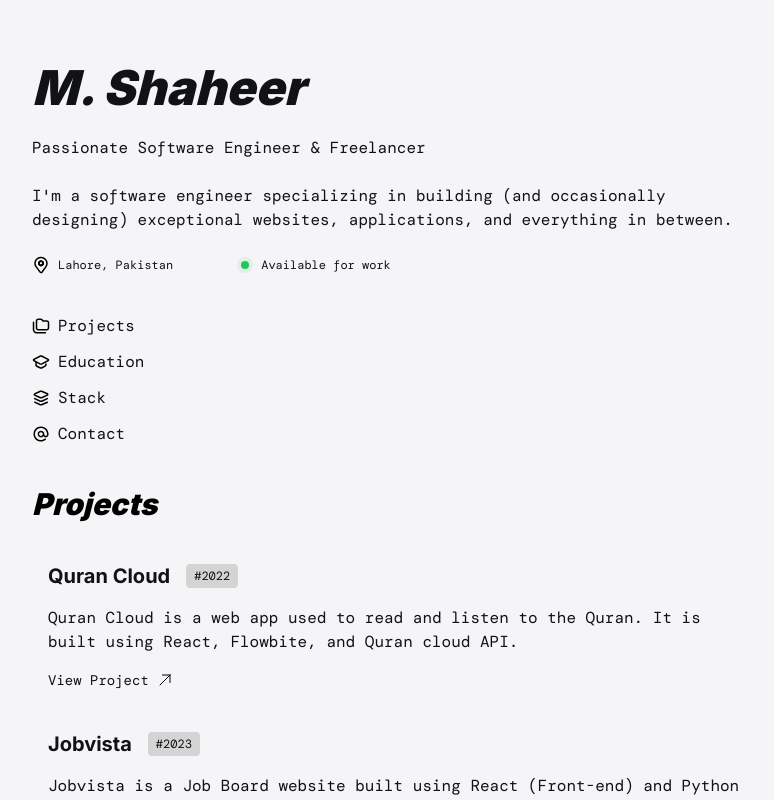
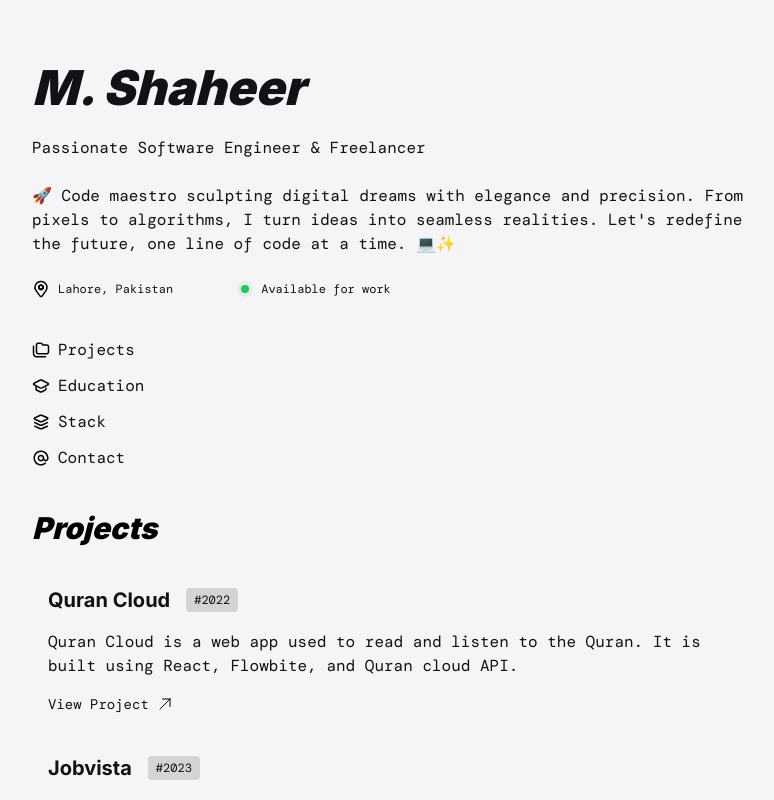
Before and after one commit to shaheersystems/shaheer-tech, a React (Vite) app: page / in a window 1280 px wide. Shown: the top 800 px of the page, without its empty margins (240-1014 px from the left). Built offline with nearby package versions, Linux system fonts and the light colour scheme; a web font is replaced by a local one.

Commit message:
display text change

```diff
--- a/src/components/HeroSection.jsx
+++ b/src/components/HeroSection.jsx
@@ -10,9 +10,9 @@ function HeroSection() {
         Passionate Software Engineer & Freelancer
       </span>
       <p className="font-mono">
-        I'm a software engineer specializing in building (and occasionally
-        designing) exceptional websites, applications, and everything in
-        between.
+        🚀 Code maestro sculpting digital dreams with elegance and precision.
+        From pixels to algorithms, I turn ideas into seamless realities. Let's
+        redefine the future, one line of code at a time. 💻✨
       </p>
       <div className="flex items-center gap-16">
         <div className="flex items-center gap-2">
```
